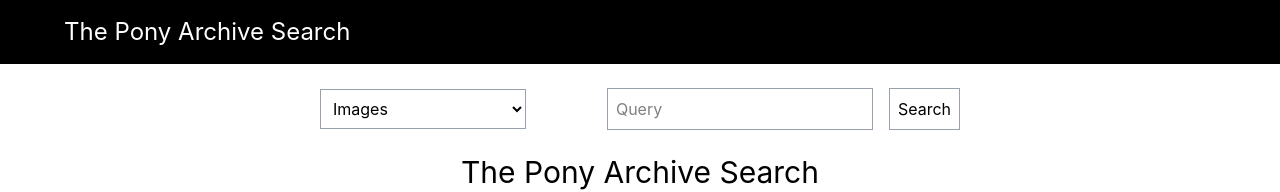
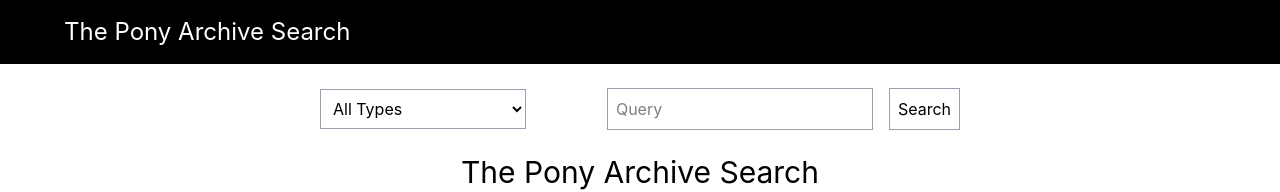
Before and after one commit to compscitwilight/tpa-search, a React (Vite) app in the folder client/: page / in a window 1280 px wide. Shown: the top 192 px of the page. Built offline with nearby package versions, Linux system fonts and the light colour scheme.

Commit message:
create SearchResult component (empty), add results logic to saerch page

```diff
--- /dev/null
+++ b/client/src/components/SearchResult.tsx
@@ -0,0 +1,7 @@
+export function SearchResult() {
+    return (
+        <div>
+
+        </div>
+    )
+}
--- a/client/src/main.tsx
+++ b/client/src/main.tsx
@@ -15,7 +15,8 @@ createRoot(document.getElementById('root')!).render(
       </div>
       <form action="/search" className="flex flex-col lg:flex-row items-center gap-2 mt-6 lg:w-1/2 m-auto" method="GET">
         <div className="flex-1">
-          <select className="border border-gray-400 p-2 cursor-pointer outline-none" name="type" required>
+          <select className="border border-gray-400 p-2 cursor-pointer outline-none" name="type">
+            <option>All Types</option>
             <option value="Image">Images</option>
             <option value="Video">Videos</option>
             <option value="Audio">Audio</option>
--- a/client/src/pages/search.tsx
+++ b/client/src/pages/search.tsx
@@ -30,7 +30,10 @@ export default function SearchPage() {
     return (
         <div className="mt-8">
             {error && <p className="text-center text-red-500 text-lg">{error}</p>}
-            <p></p>
+            {(results && results.length > 0) && <div className="grid">
+
+            </div>}
+            {results?.length === 0 && <p>No results found.</p>}
         </div>
     )
 }
```
